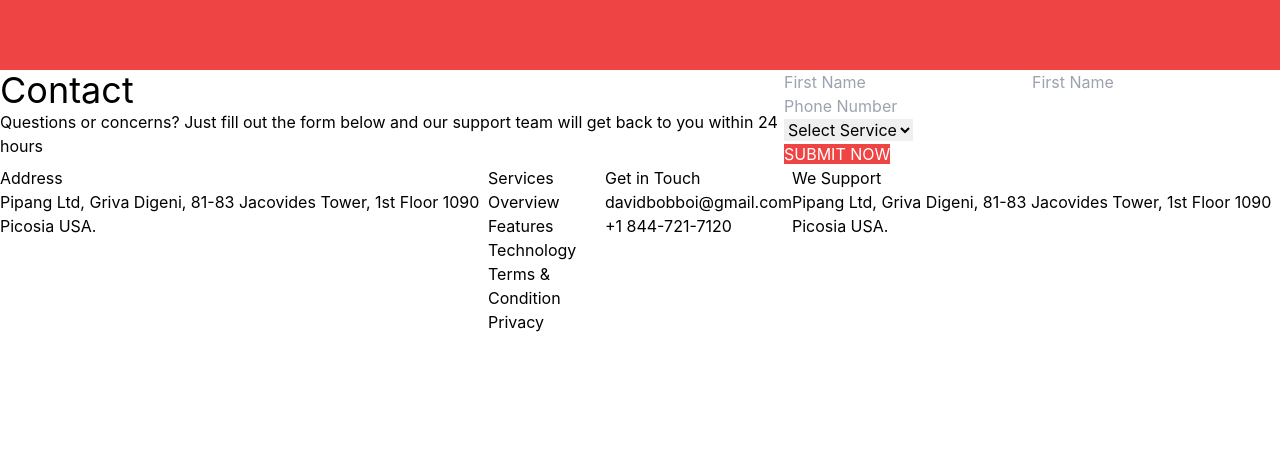
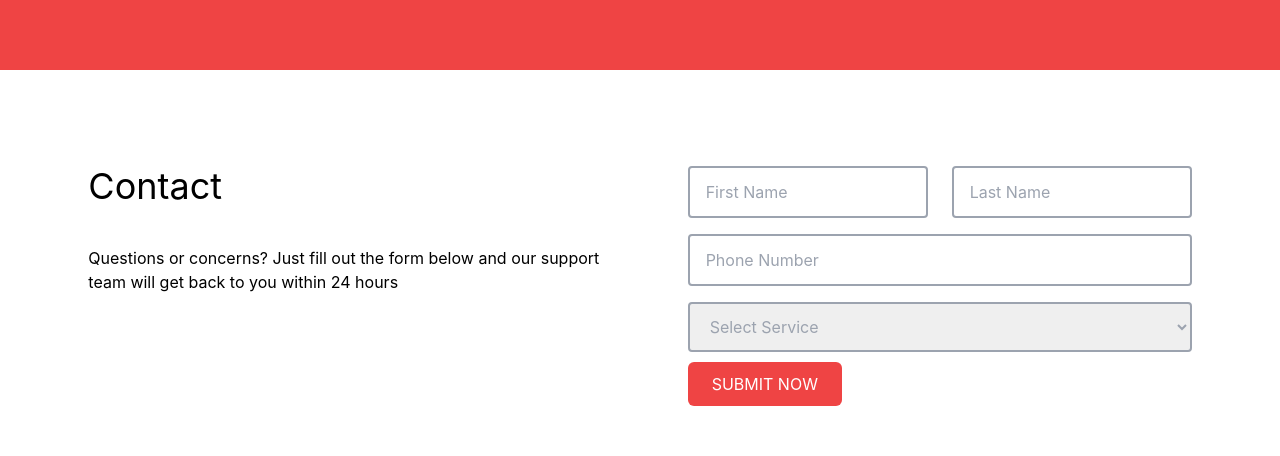
Before and after one commit to webex001/Cloud-Budget, a Next.js app: page / in a window 1280 px wide. Shown: the part 2622-3078 px from the top of the page. Before the commit the page ends 2956 px from the top, so only its background shows below. Built offline with nearby package versions, Linux system fonts and the light colour scheme.

Commit message:
contact section design complete

```diff
--- a/pages/components/Contact.js
+++ b/pages/components/Contact.js
@@ -2,26 +2,26 @@ import React from 'react';
 
 const Contact = () => {
   return(
-      <div className='flex justify-around'>
+      <div className='flex justify-evenly mt-24 mb-24'>
           <div className=''>
-            <h3 className='text-4xl'>Contact</h3>
-            <p className=''>Questions or concerns? Just fill out the form below and our support team will get back to you within 24 hours</p>
+            <h3 className='text-4xl mb-10'>Contact</h3>
+            <p className=''>Questions or concerns? Just fill out the form below and our support <br/> team will get back to you within 24 hours</p>
           </div>
           <div>
             <div className='flex'>
-                <input type="text" placeholder='First Name'/>
-                <input type="text" placeholder='First Name'/>
+                <input className='border-2 border-gray-400 active:border-gray-400 rounded pt-3 pb-3 pl-4 w-60' type="text" placeholder='First Name'/>
+                <input className='border-2 border-gray-400 rounded pt-3 pb-3 pl-4 ml-6 w-60' type="text" placeholder='Last Name'/>
             </div>
             <div>
-                <input type="text" placeholder='Phone Number'/>
+                <input className='border-2 border-gray-400 rounded pt-3 pb-3 pl-4 mt-4 w-full' type="text" placeholder='Phone Number'/>
             </div>
             <div>
-                <select>
+                <select className='border-2 border-gray-400 rounded text-gray-400 pt-3 pb-3 pl-4 mt-4 w-full pr-10' >
                     <option>Select Service</option>
                 </select>
             </div>
-            <div className=''>
-                <a href='' className='uppercase bg-red-500 text-white' type='button'>submit now</a>
+            <div className='mt-5'>
+                <a href='' className='uppercase bg-red-500 text-white pt-3 pb-3 pl-6 pr-6 rounded-md hover:bg-red-600' type='button'>submit now</a>
             </div>
           </div>
       </div>
```
Also changed, not shown: 1 other file (tests, documents, lock files or other folders).
